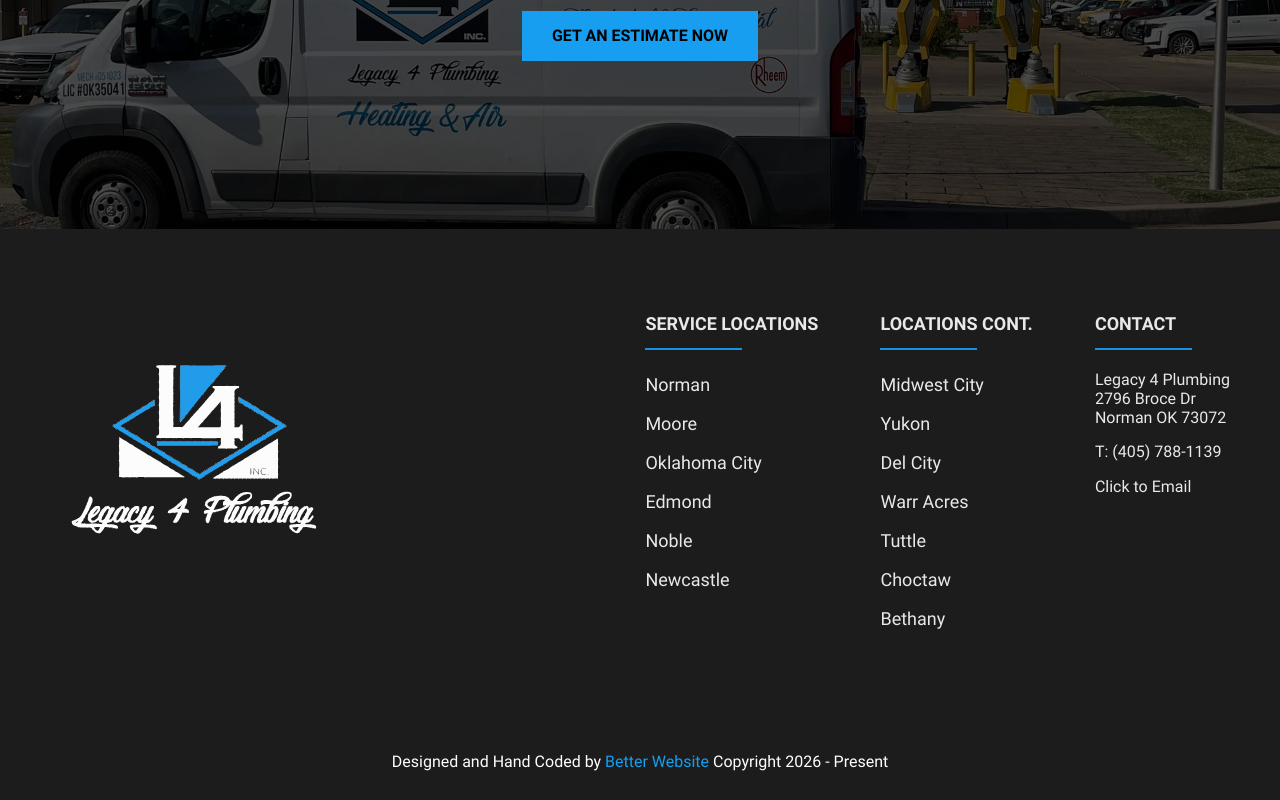
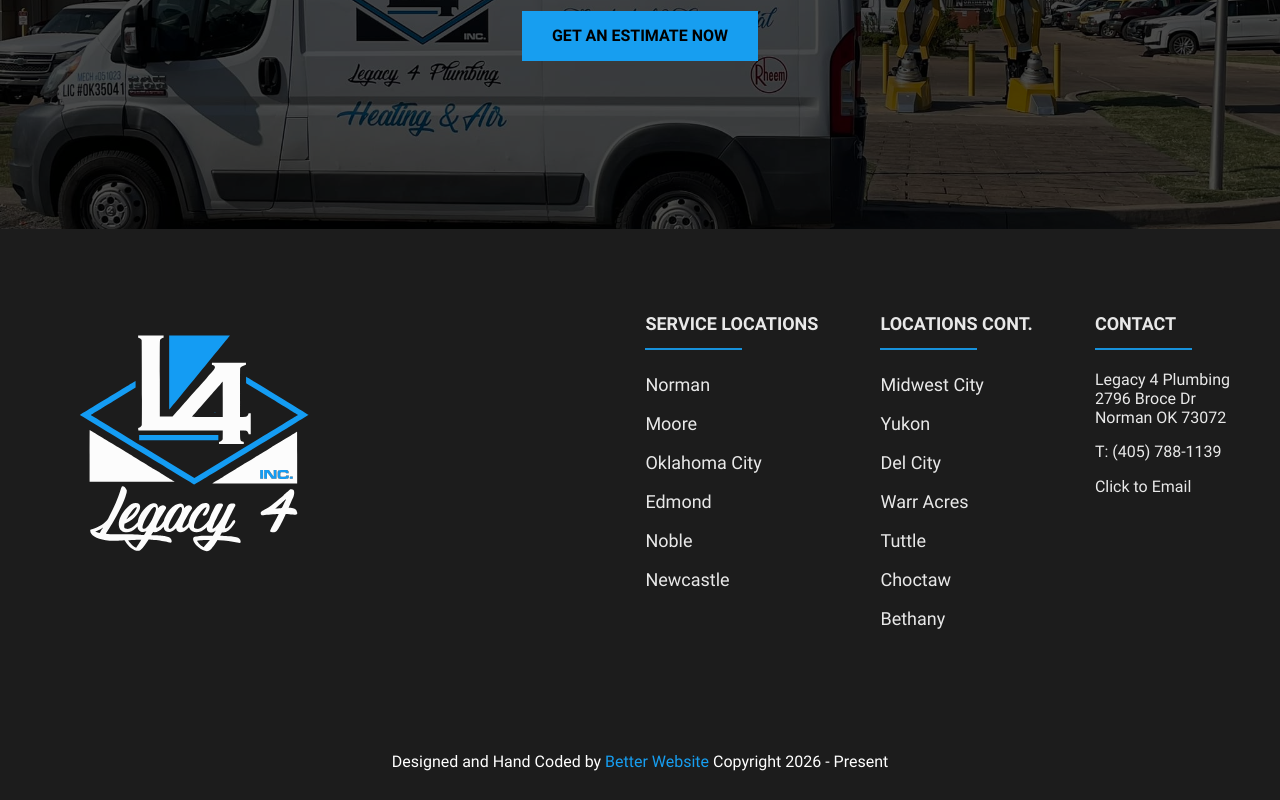
Before and after one commit to betterwebsite/legacy4plumbing, an Eleventy site: page src/index.html in a window 1280 px wide. Shown: the part 5643-6443 px from the top of the page. Built offline with nearby package versions, Linux system fonts and the light colour scheme; Eleventy itself is replaced by a stand-in of ours; files that its build step writes are made by us from their sources; a script that the page names is missing; what @codestitchofficial/eleventy-plugin-sharp-images would draw is missing.

Commit message:
footer update
Jordan Babb

```diff
--- a/src/_includes/components/footer.html
+++ b/src/_includes/components/footer.html
@@ -5,7 +5,8 @@
 <footer id="footer">
     <div class="container">
         <div class="left-section">
-            <a class="logo" href="/"><img class="bottom_logo" loading="lazy" decoding="async" src="/assets/images/logo_footer.svg" alt="logo" style="
+            <!-- <a class="logo" href="/"><img class="bottom_logo" loading="lazy" decoding="async" src="/assets/images/logo_footer.svg" alt="logo" style=" -->
+            <a class="logo" href="/"><img class="bottom_logo" loading="lazy" decoding="async" src="/assets/svgs/logo_footer.svg" alt="logo" style="
                 width: 21rem;
                 height: 16rem;
             "></a>
```
